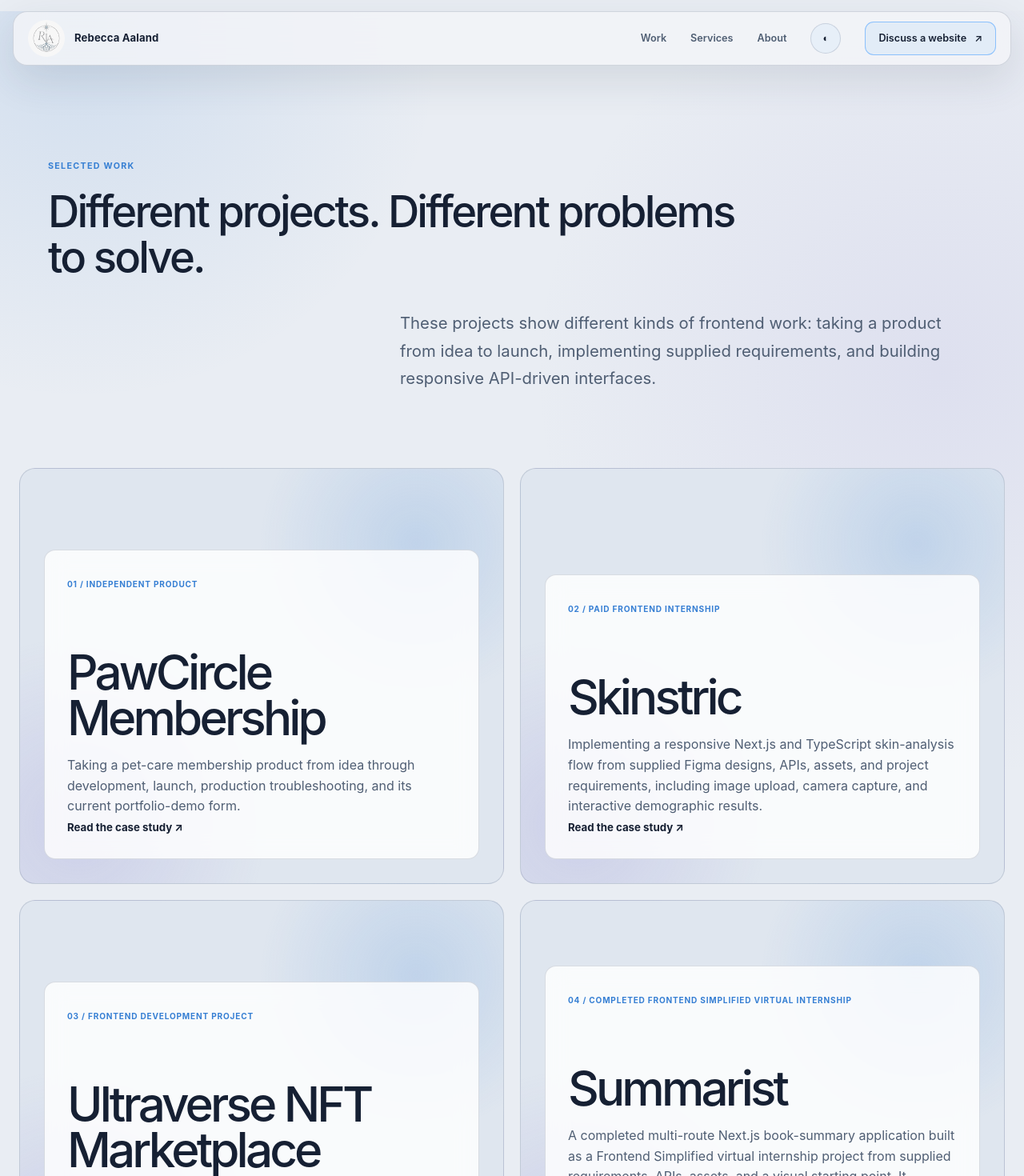
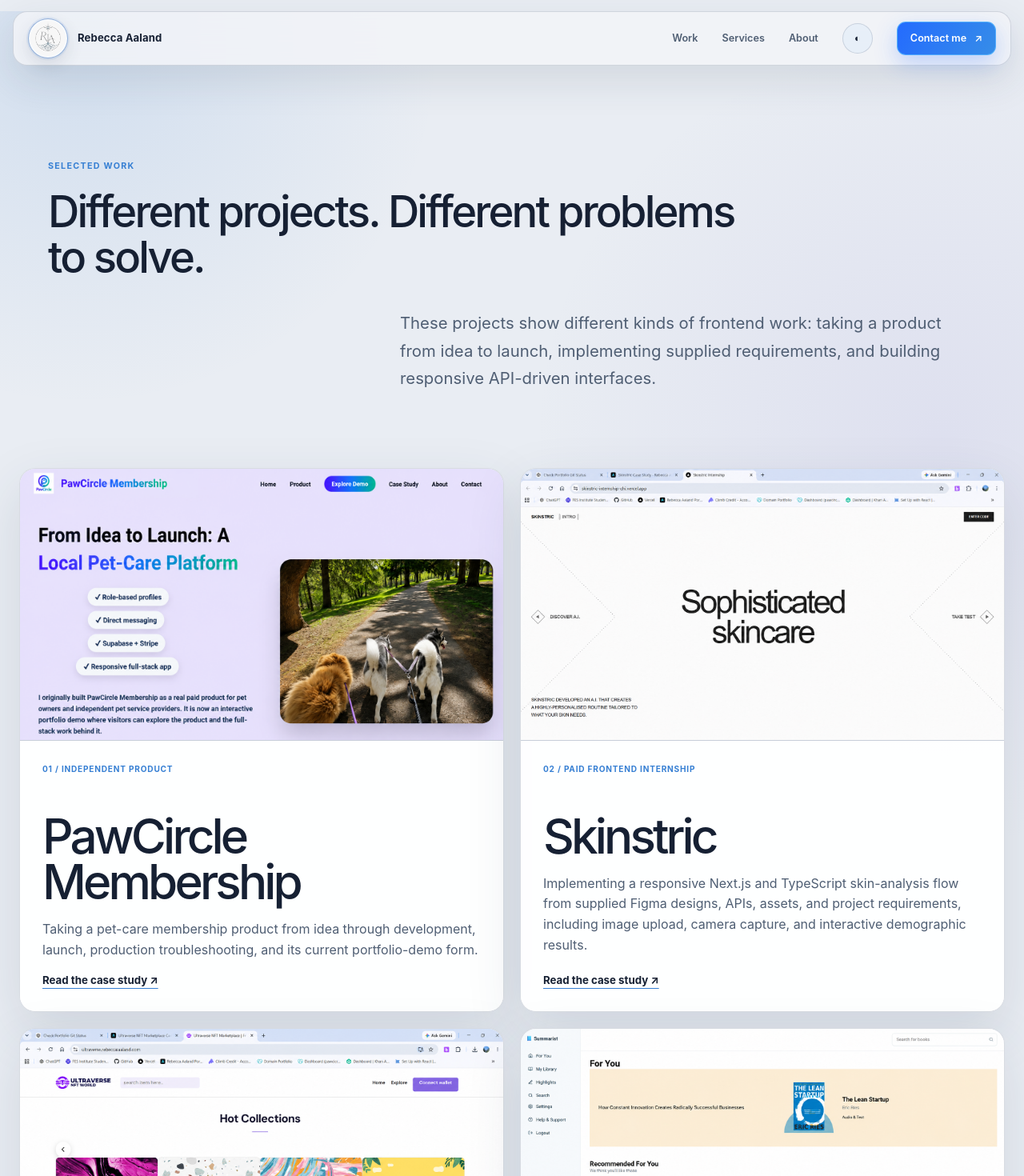
Before and after one commit to reaaland/rebecca-aaland-portfolio, a Next.js app: page /work in a window 1280 px wide. Shown: the top 1470 px of the page at 80% size. Built offline with nearby package versions, Linux system fonts and the light colour scheme.

Commit message:
Improve contact delivery and project presentation

```diff
--- a/app/portfolio-enhancements.css
+++ b/app/portfolio-enhancements.css
@@ -153,3 +153,234 @@
     margin: 0 0 18px;
   }
 }
+
+/* Make the detailed silver logo distinct from the dark header. */
+.wordmark-logo-wrap {
+  width: 50px;
+  height: 50px;
+  flex-basis: 50px;
+  border: 1px solid rgba(194, 225, 255, 0.72);
+  border-radius: 50%;
+  background: radial-gradient(circle, rgba(67, 220, 255, 0.2), #08101a 72%);
+  box-shadow:
+    0 0 0 2px rgba(77, 163, 255, 0.12),
+    0 0 24px rgba(67, 220, 255, 0.28);
+  transition:
+    box-shadow 180ms ease,
+    transform 180ms ease;
+}
+
+.wordmark-logo {
+  top: 2px;
+  left: 2px;
+  width: 44px;
+  height: 44px;
+}
+
+.wordmark:hover .wordmark-logo-wrap {
+  box-shadow:
+    0 0 0 2px rgba(77, 163, 255, 0.2),
+    0 0 30px rgba(67, 220, 255, 0.42);
+  transform: translateY(-1px);
+}
+
+[data-theme="light"] .wordmark-logo-wrap {
+  border-color: rgba(36, 94, 181, 0.48);
+  background: #f8fafc;
+  box-shadow:
+    0 0 0 2px rgba(54, 127, 211, 0.09),
+    0 8px 20px rgba(47, 61, 82, 0.14);
+}
+
+/* Make the site's main contact path visually unmistakable. */
+.nav-cta {
+  border-color: rgba(93, 188, 255, 0.78);
+  background: linear-gradient(120deg, #246bfe, #368de8);
+  box-shadow: 0 10px 28px rgba(36, 107, 254, 0.26);
+  color: #fff;
+}
+
+.nav-cta:hover {
+  border-color: var(--cyan);
+  background: linear-gradient(120deg, #2b73ff, #43a5f2);
+  box-shadow: 0 13px 34px rgba(36, 107, 254, 0.36);
+}
+
+/* Project cards are single, keyboard-accessible links. */
+.project-card {
+  color: inherit;
+  cursor: pointer;
+  text-decoration: none;
+}
+
+.project-link {
+  text-decoration: underline;
+  text-decoration-color: var(--blue);
+  text-underline-offset: 6px;
+}
+
+/* Work index cards now lead with a real screenshot from each project. */
+.work-index-card {
+  flex-direction: column;
+  align-items: stretch;
+  min-height: 0;
+  padding: 0;
+  background: var(--panel);
+  color: inherit;
+  cursor: pointer;
+  text-decoration: none;
+  box-shadow: 0 24px 68px rgba(0, 0, 0, 0.2);
+  transition:
+    border-color 200ms ease,
+    box-shadow 200ms ease,
+    transform 200ms ease;
+}
+
+.work-index-card:hover {
+  border-color: var(--line-bright);
+  box-shadow:
+    0 30px 82px rgba(0, 0, 0, 0.3),
+    0 0 38px rgba(36, 107, 254, 0.08);
+  transform: translateY(-5px);
+}
+
+.work-index-card > .work-index-image {
+  position: relative;
+  width: 100%;
+  aspect-ratio: 16 / 9;
+  padding: 0;
+  overflow: hidden;
+  border: 0;
+  border-bottom: 1px solid var(--line);
+  border-radius: 0;
+  background: #080c12;
+  backdrop-filter: none;
+}
+
+.work-index-image img {
+  display: block;
+  width: 100%;
+  height: 100%;
+  object-fit: cover;
+  object-position: top center;
+  transition: transform 260ms ease;
+}
+
+.work-index-card:hover .work-index-image img {
+  transform: scale(1.015);
+}
+
+.work-index-card > .work-index-content {
+  display: flex;
+  flex: 1;
+  flex-direction: column;
+  width: 100%;
+  padding: 28px;
+  border: 0;
+  border-radius: 0;
+  background: rgba(7, 11, 17, 0.9);
+  backdrop-filter: none;
+}
+
+.work-index-card h2 {
+  margin-top: 48px;
+}
+
+.work-index-card .work-index-link {
+  display: inline-block;
+  margin-top: auto;
+  padding-top: 16px;
+  color: var(--text);
+  font-family: inherit;
+  font-size: 0.83rem;
+  font-weight: 720;
+  letter-spacing: normal;
+  text-decoration: underline;
+  text-decoration-color: var(--blue);
+  text-transform: none;
+  text-underline-offset: 5px;
+}
+
+[data-theme="light"] .work-index-card {
+  background: rgba(255, 255, 255, 0.78);
+  box-shadow: 0 24px 68px rgba(47, 61, 82, 0.13);
+}
+
+[data-theme="light"] .work-index-card > .work-index-image {
+  background: #e6ebf2;
+}
+
+[data-theme="light"] .work-index-card > .work-index-content {
+  background: rgba(255, 255, 255, 0.9);
+}
+
+/* Contact form delivery and feedback states. */
+.contact-form {
+  position: relative;
+}
+
+.form-honeypot {
+  position: absolute !important;
+  left: -10000px !important;
+  width: 1px !important;
+  height: 1px !important;
+  overflow: hidden !important;
+}
+
+.form-status {
+  margin: 0 0 18px;
+  padding: 13px 15px;
+  border: 1px solid var(--line);
+  border-radius: 9px;
+  font-size: 0.8rem;
+  line-height: 1.55;
+}
+
+.form-status-success {
+  border-color: rgba(110, 231, 183, 0.48);
+  background: rgba(110, 231, 183, 0.08);
+  color: var(--green);
+}
+
+.form-status-error {
+  border-color: rgba(255, 152, 127, 0.52);
+  background: rgba(255, 152, 127, 0.08);
+  color: var(--text);
+}
+
+.form-status a {
+  font-weight: 750;
+  text-underline-offset: 4px;
+}
+
+.contact-form button:disabled {
+  cursor: wait;
+  opacity: 0.72;
+  transform: none;
+}
+
+@media (max-width: 680px) {
+  .wordmark-logo-wrap {
+    width: 46px;
+    height: 46px;
+    flex-basis: 46px;
+  }
+
+  .wordmark-logo {
+    width: 40px;
+    height: 40px;
+  }
+
+  .work-index-card {
+    min-height: 0;
+    padding: 0;
+  }
+
+  .work-index-card > .work-index-content {
+    padding: 22px;
+  }
+
+  .work-index-card h2 {
+    margin-top: 38px;
+  }
+}
--- a/app/work/page.tsx
+++ b/app/work/page.tsx
@@ -1,4 +1,5 @@
 import type { Metadata } from "next";
+import Image from "next/image";
 import Link from "next/link";
 import { SiteFooter } from "@/components/site-footer";
 import { SiteHeader } from "@/components/site-header";
@@ -8,6 +9,61 @@
   description:
     "Selected web and frontend projects from Rebecca Aaland, including PawCircle Membership, Skinstric, Ultraverse NFT Marketplace, and Summarist.",
 };
+
+const projects = [
+  {
+    number: "01",
+    label: "Independent product",
+    title: "PawCircle Membership",
+    summary:
+      "Taking a pet-care membership product from idea through development, launch, production troubleshooting, and its current portfolio-demo form.",
+    href: "/work/pawcircle",
+    image: "/pawcircle-homepage.png",
+    imageAlt: "PawCircle Membership homepage",
+    imageWidth: 1536,
+    imageHeight: 1024,
+    className: "work-index-pawcircle",
+  },
+  {
+    number: "02",
+    label: "Paid frontend internship",
+    title: "Skinstric",
+    summary:
+      "Implementing a responsive Next.js and TypeScript skin-analysis flow from supplied Figma designs, APIs, assets, and project requirements, including image upload, camera capture, and interactive demographic results.",
+    href: "/work/skinstric",
+    image: "/skinstric-homepage.png",
+    imageAlt: "Skinstric skin-analysis application homepage",
+    imageWidth: 1672,
+    imageHeight: 941,
+    className: "work-index-skinstric",
+  },
+  {
+    number: "03",
+    label: "Frontend development project",
+    title: "Ultraverse NFT Marketplace",
+    summary:
+      "Building a responsive React marketplace with API-driven content, loading states, carousels, timers, filtering, incremental loading, and routed detail views.",
+    href: "/work/ultraverse",
+    image: "/ultraverse-homepage.png",
+    imageAlt: "Ultraverse NFT marketplace homepage",
+    imageWidth: 1672,
+    imageHeight: 941,
+    className: "work-index-ultraverse",
+  },
+  {
+    number: "04",
+    label: "Completed Frontend Simplified virtual internship",
+    title: "Summarist",
+    summary:
+      "A completed multi-route Next.js book-summary application built from supplied requirements, APIs, assets, and a visual starting point. It includes authentication, search, Firestore persistence, subscription-aware access, library behavior, settings, and an audio player.",
+    href: "/work/summarist",
+    image: "/summarist-case-study.png",
+    imageAlt: "Summarist personalized For You page",
+    imageWidth: 1672,
+    imageHeight: 941,
+    className: "work-index-summarist",
+  },
+] as const;
 
 export default function WorkPage() {
   return (
@@ -25,60 +81,35 @@
         </section>
 
         <section className="work-index shell" aria-label="Case studies">
-          <article className="work-index-card work-index-pawcircle" data-reveal>
-            <div>
-              <span>01 / Independent product</span>
-              <h2>PawCircle Membership</h2>
-              <p>
-                Taking a pet-care membership product from idea through
-                development, launch, production troubleshooting, and its current
-                portfolio-demo form.
-              </p>
-              <Link href="/work/pawcircle">Read the case study ↗</Link>
-            </div>
-          </article>
+          {projects.map((project) => (
+            <Link
+              className={`work-index-card ${project.className}`}
+              href={project.href}
+              key={project.title}
+              data-reveal
+            >
+              <div className="work-index-image">
+                <Image
+                  src={project.image}
+                  alt={project.imageAlt}
+                  width={project.imageWidth}
+                  height={project.imageHeight}
+                  sizes="(max-width: 980px) calc(100vw - 48px), 600px"
+                />
+              </div>
 
-          <article className="work-index-card work-index-skinstric" data-reveal>
-            <div>
-              <span>02 / Paid frontend internship</span>
-              <h2>Skinstric</h2>
-              <p>
-                Implementing a responsive Next.js and TypeScript skin-analysis
-                flow from supplied Figma designs, APIs, assets, and project
-                requirements, including image upload, camera capture, and
-                interactive demographic results.
-              </p>
-              <Link href="/work/skinstric">Read the case study ↗</Link>
-            </div>
-          </article>
-
-          <article className="work-index-card work-index-skinstric" data-reveal>
-            <div>
-              <span>03 / Frontend development project</span>
-              <h2>Ultraverse NFT Marketplace</h2>
-              <p>
-                Building a responsive React marketplace with API-driven content,
-                loading states, carousels, timers, filtering, incremental loading,
-                and routed detail views.
-              </p>
-              <Link href="/work/ultraverse">Read the case study ↗</Link>
-            </div>
-          </article>
-
-          <article className="work-index-card work-index-skinstric" data-reveal>
-            <div>
-              <span>04 / Completed Frontend Simplified virtual internship</span>
-              <h2>Summarist</h2>
-              <p>
-                A completed multi-route Next.js book-summary application built as a
-                Frontend Simplified virtual internship project from supplied
-                requirements, APIs, assets, and a visual starting point. It includes
-                authentication, search, Firestore persistence, subscription-aware
-                access, library behavior, settings, and an audio player.
-              </p>
-              <Link href="/work/summarist">Read the case study ↗</Link>
-            </div>
-          </article>
+              <div className="work-index-content">
+                <span>
+                  {project.number} / {project.label}
+                </span>
+                <h2>{project.title}</h2>
+                <p>{project.summary}</p>
+                <strong className="work-index-link">
+                  Read the case study ↗
+                </strong>
+              </div>
+            </Link>
+          ))}
         </section>
       </main>
       <SiteFooter />
--- a/components/site-header.tsx
+++ b/components/site-header.tsx
@@ -92,7 +92,7 @@
           href="/contact"
           onClick={() => setMenuOpen(false)}
         >
-          Discuss a website <span aria-hidden="true">↗</span>
+          Contact me <span aria-hidden="true">↗</span>
         </Link>
       </nav>
     </header>
--- a/package.json
+++ b/package.json
@@ -14,7 +14,8 @@
   "dependencies": {
     "next": "^16.3.1",
     "react": "19.2.6",
-    "react-dom": "19.2.6"
+    "react-dom": "19.2.6",
+    "resend": "^6.24.0"
   },
   "devDependencies": {
     "@tailwindcss/postcss": "4.2.1",
```
Also changed, not shown: app/api/contact/route.ts (added, +113 -0 lines), app/contact/contact-form.tsx (+73 -30 lines), app/page.tsx (+15 -10 lines), 2 other files (tests, documents, lock files or other folders).
